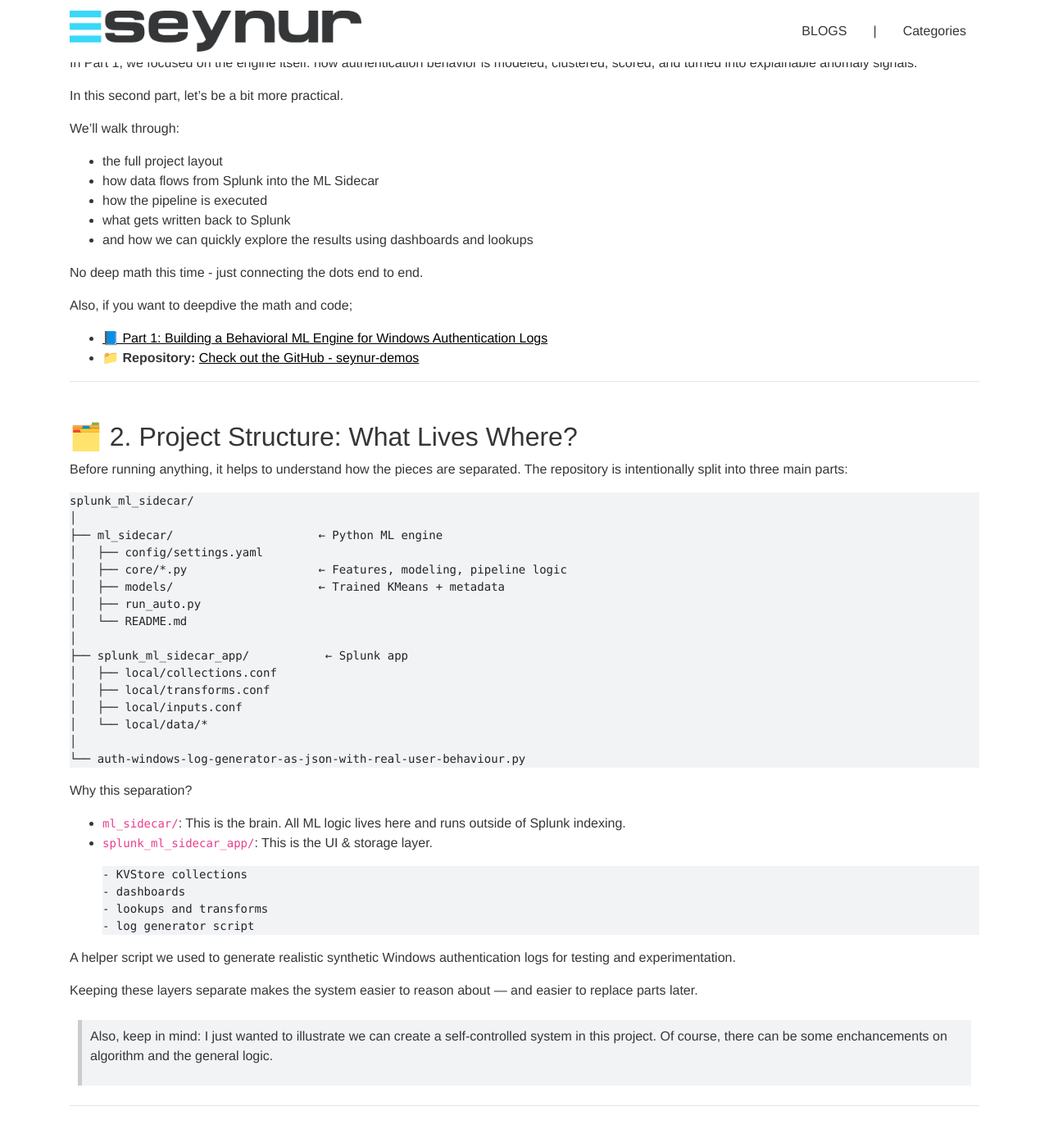
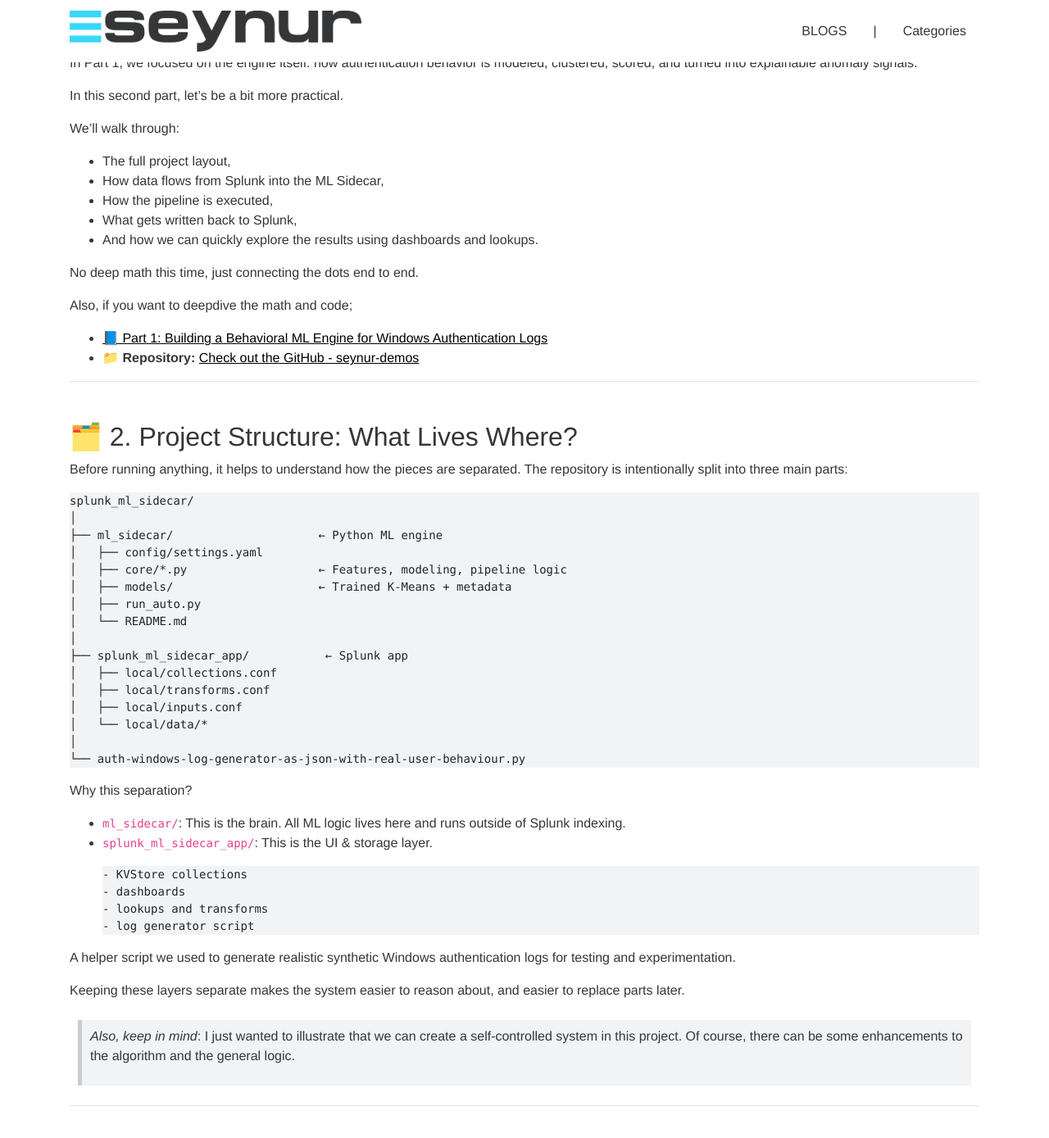
Before and after one commit to seynur/blog, a Jekyll site: the page built from _posts/2026-01-10-building-a-behavioral-ml-engine-for-windows-authentication-logs-part2.md, in a window 1280 px wide and 1400 px high, scrolled down 401 px. Shown: the top 1389 px of the window at 82% size. Built offline with Jekyll 4.4.1, drawn with Linux system fonts in a browser that asks for light colours; nearby versions of some CDN libraries; some of the changed text lies outside the part shown.

````diff
--- a/_posts/2026-01-10-building-a-behavioral-ml-engine-for-windows-authentication-logs-part2.md
+++ b/_posts/2026-01-10-building-a-behavioral-ml-engine-for-windows-authentication-logs-part2.md
@@ -19,13 +19,13 @@
 In this second part, let’s be a bit more practical.
 
 We’ll walk through:
-- the full project layout
-- how data flows from Splunk into the ML Sidecar
-- how the pipeline is executed
-- what gets written back to Splunk
-- and how we can quickly explore the results using dashboards and lookups
+- The full project layout,
+- How data flows from Splunk into the ML Sidecar,
+- How the pipeline is executed,
+- What gets written back to Splunk,
+- And how we can quickly explore the results using dashboards and lookups.
 
-No deep math this time - just connecting the dots end to end.
+No deep math this time, just connecting the dots end to end.
 
 Also, if you want to deepdive the math and code;
 - [📘 Part 1: Building a Behavioral ML Engine for Windows Authentication Logs](http://blog.seynur.com/splunk/2025/12/24/building-a-behavioral-ml-engine-for-windows-authentication-logs-part1.html)
@@ -42,7 +42,7 @@
 ├── ml_sidecar/                     ← Python ML engine
 │   ├── config/settings.yaml
 │   ├── core/*.py                   ← Features, modeling, pipeline logic
-│   ├── models/                     ← Trained KMeans + metadata
+│   ├── models/                     ← Trained K-Means + metadata
 │   ├── run_auto.py
 │   └── README.md
 │
@@ -68,9 +68,9 @@
 
 A helper script we used to generate realistic synthetic Windows authentication logs for testing and experimentation.
 
-Keeping these layers separate makes the system easier to reason about — and easier to replace parts later.
+Keeping these layers separate makes the system easier to reason about, and easier to replace parts later.
 
-> Also, keep in mind: I just wanted to illustrate we can create a self-controlled system in this project. Of course, there can be some enchancements on algorithm and the general logic.
+> *Also, keep in mind*: I just wanted to illustrate that we can create a self-controlled system in this project. Of course, there can be some enhancements to the algorithm and the general logic.
 
 ---
 
@@ -104,15 +104,15 @@
       ```
 
 3. Configure:
-- both ingestion and output Splunk REST token (`ingestion.auth_token` & `output.auth_token`) & base Splunk urls (`ingestion.base_url` & `output.base_url`). Also, you can modify all configurations in the [settings.yaml](https://github.com/seynur/seynur-demos/blob/main/splunk/splunk_ml_sidecar/ml_sidecar/config/settings.yaml) file as you desired.
+      - both ingestion and output Splunk REST token (`ingestion.auth_token` & `output.auth_token`) & base Splunk urls (`ingestion.base_url` & `output.base_url`). Also, you can modify all configurations in the [settings.yaml](https://github.com/seynur/seynur-demos/blob/main/splunk/splunk_ml_sidecar/ml_sidecar/config/settings.yaml) file as you desired.
 
-      Note: We have both ingestion and output configurations that you may want to collect input from X server and send all data to another server setup.
+      > **Note**: We have both ingestion and output configurations that you may want to collect input from X server and send all data to another server setup.
 
-- `ingestion.earliest` & `ingestion.latest` time. Right now, we are ingesting the last -90d.
+      - `ingestion.earliest` & `ingestion.latest` time. Right now, we are ingesting the last 90 days.
 
-- you can modify your modeling setups. *For more information*, you can check either [my previous blog](http://blog.seynur.com/splunk/2025/12/24/building-a-behavioral-ml-engine-for-windows-authentication-logs-part1.html) or [splunk_ml_sidecar/ml_sidecar/README.md](https://github.com/seynur/seynur-demos/blob/main/splunk/splunk_ml_sidecar/ml_sidecar/README.md) file.
+      - you can modify your modeling setups. *For more information*, you can check either [my previous blog](http://blog.seynur.com/splunk/2025/12/24/building-a-behavioral-ml-engine-for-windows-authentication-logs-part1.html) or [splunk_ml_sidecar/ml_sidecar/README.md](https://github.com/seynur/seynur-demos/blob/main/splunk/splunk_ml_sidecar/ml_sidecar/README.md) file.
 
-      Note: There is no other algorithm than kmeans at this moment
+      > **Note**: There is no other algorithm other than k-means at this moment in this study.
 
 
 4. Change `OUT_FILE` as your full input file path in the [generator script](https://github.com/seynur/seynur-demos/blob/main/splunk/splunk_ml_sidecar/auth-windows-log-generator-as-json-with-real-user-behaviour.py), and generate synthetic authentication logs.
@@ -145,7 +145,7 @@
 
 Once data is available in Splunk, running the full pipeline is intentionally simple.
 
-From the  splunk_ml_sidecar/ml_sidecar/ directory:
+From the `splunk_ml_sidecar/ml_sidecar/` directory:
 
 ```
 python run_auto.py
@@ -155,20 +155,19 @@
 |:--:|
 | *Figure 1* example of the `run_auto.py` script outputs on the cli. |
 
-That’s it.
+That’s it. 🌸
 
 Behind the scenes, this triggers the full chain:
 1. Load configuration from settings.yaml
 2. Pull authentication events from Splunk via REST
-3. Train or load an existing KMeans model
+3. Train or load an existing K-Means model
 4. Check for behavioral drift
 5. Score all events
-6. Apply adaptive thresholds (user / cluster / global)
+6. Apply adaptive thresholds (user/cluster/global)
 7. Build profiles and enriched event records
 8. Write everything into Splunk KVStore
 
-If this is the first run, a model is trained.
-On later runs, and drift level is enough to your new data, the engine reuses the model unless drift is detected.
+If this is the first run, a model is trained. On later runs, if the drift level is enough for your new data, the engine reuses the model unless drift is detected.
 
 
 ---
````
Also changed, not shown: other parts of _posts/2026-01-10-building-a-behavioral-ml-engine-for-windows-authentication-logs-part2.md (+2 -2 lines).
